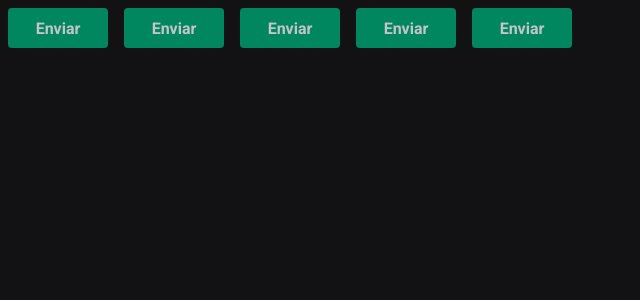
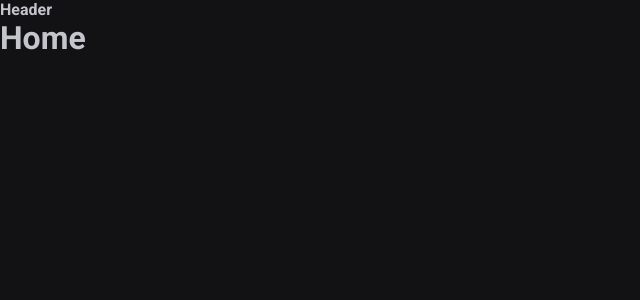
Before and after one commit to NatanaelSaymon/timer, a React (Vite) app: page / in a window 1280 px wide. Shown: the top 300 px of the page, without its empty margins (0-640 px from the left). Built offline with nearby package versions, Linux system fonts and the light colour scheme.

Commit message:
feat: componente de header, outlet do react router dom

```diff
--- a/package.json
+++ b/package.json
@@ -12,6 +12,7 @@
   "dependencies": {
     "react": "^18.2.0",
     "react-dom": "^18.2.0",
+    "react-router-dom": "^6.14.2",
     "styled-components": "^6.0.5"
   },
   "devDependencies": {
--- a/src/App.tsx
+++ b/src/App.tsx
@@ -1,19 +1,17 @@
 import { ThemeProvider } from "styled-components";
-import { Button } from "./assets/components/Button";
+import { BrowserRouter } from "react-router-dom";
 
 import { GlobalStyle } from "./assets/styles/globals";
 import { defaultTheme } from "./assets/styles/themes/default";
+import { Router } from "./assets/Router";
 
 export function App() {
   return (
     <ThemeProvider theme={defaultTheme}>
-      <Button variant="primary" />
-      <Button variant="secondary" />
-      <Button variant="success" />
-      <Button variant="danger" />
-      <Button />
-
-      <GlobalStyle />
+      <BrowserRouter>
+        <Router />
+        <GlobalStyle />
+      </BrowserRouter>
     </ThemeProvider>
   );
 }
--- /dev/null
+++ b/src/assets/Router.tsx
@@ -0,0 +1,15 @@
+import { Routes, Route } from "react-router-dom";
+import { Home } from "./pages/Home";
+import { History } from "./pages/History";
+import { DefaultLayout } from "./layouts/DefaultLayout";
+
+export function Router() {
+  return (
+    <Routes>
+      <Route path="/" element={<DefaultLayout />}>
+        <Route path="/" element={<Home />} />
+        <Route path="/history" element={<History />} />
+      </Route>
+    </Routes>
+  );
+}
--- a/src/assets/components/Button.styles.ts
+++ /dev/null
@@ -1,32 +0,0 @@
-import styled, { css } from 'styled-components';
-
-export type ButtonVariant = "primary" | "secondary" | "danger" | "success";
-
-interface ButtonContainerProps {
-    variant: ButtonVariant;
-}
-
-const buttonVariants = {
-    primary: 'purple',
-    secondary: 'orange',
-    danger: 'red',
-    success: 'green'
-}
-
-export const ButtonContainer = styled.button<ButtonContainerProps>`
-    width: 100px;
-    height: 40px;
-    border-radius: 4px;
-    border: 0;
-    margin: 8px;
-    cursor: pointer;
-
-    background-color: ${props => props.theme['green-500']};
-    color: ${props => props.theme['gray-300']};
-
-    /* ${props => {
-        return css`
-            background-color: ${buttonVariants[props.variant]}
-        `
-    }} */
-`
--- a/src/assets/components/Button.tsx
+++ /dev/null
@@ -1,9 +0,0 @@
-import { ButtonContainer, ButtonVariant } from "./Button.styles";
-
-interface ButtonProps {
-  variant?: ButtonVariant;
-}
-
-export function Button({ variant = "primary" }: ButtonProps) {
-  return <ButtonContainer variant={variant}>Enviar</ButtonContainer>;
-}
--- /dev/null
+++ b/src/assets/components/Header.tsx
@@ -0,0 +1,3 @@
+export function Header() {
+  return <div>Header</div>;
+}
--- /dev/null
+++ b/src/assets/layouts/DefaultLayout.tsx
@@ -0,0 +1,11 @@
+import { Outlet } from "react-router-dom";
+import { Header } from "../components/Header";
+
+export function DefaultLayout() {
+  return (
+    <div>
+      <Header />
+      <Outlet />
+    </div>
+  );
+}
--- /dev/null
+++ b/src/assets/pages/History.tsx
@@ -0,0 +1,3 @@
+export function History() {
+  return <h1>History</h1>;
+}
--- /dev/null
+++ b/src/assets/pages/Home.tsx
@@ -0,0 +1,3 @@
+export function Home() {
+    return <h1>Home</h1>
+}
```
Also changed, not shown: 1 other file (tests, documents, lock files or other folders).
